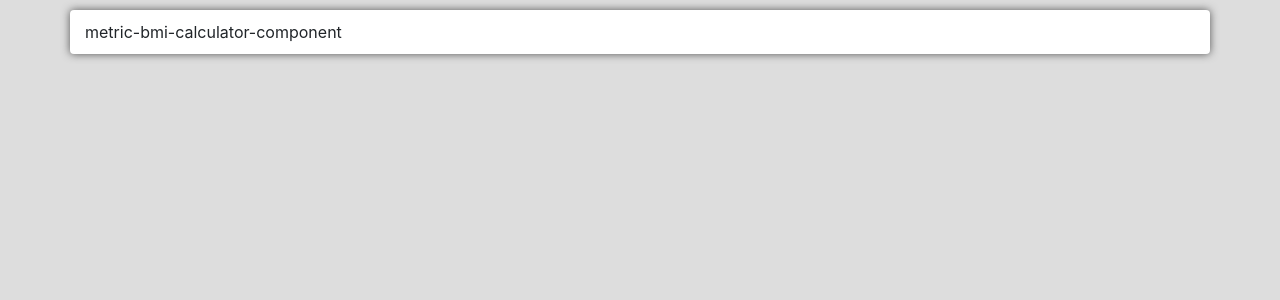
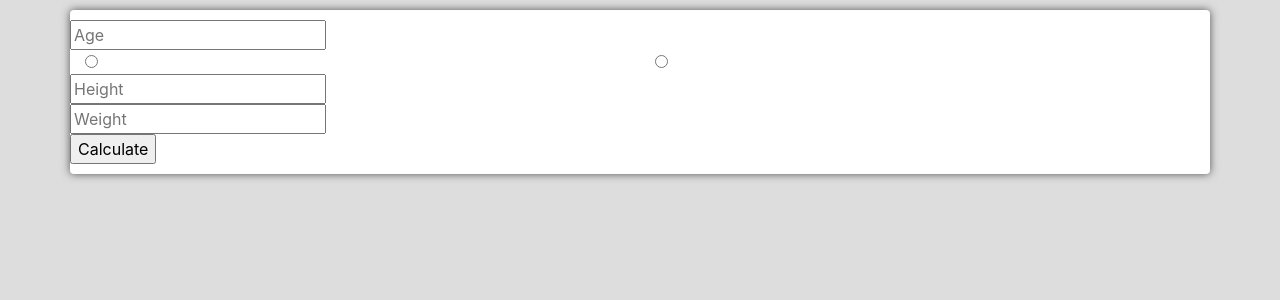
Before and after one commit to vuduytruc/bmi-calculator, an Angular app: page / in a window 1280 px wide. Shown: the top 300 px of the page. Built offline with nearby package versions, Linux system fonts and the light colour scheme.

Commit message:
Edit Metric BMI Calculator Form

```diff
--- a/src/app/metric-bmi-calculator/metric-bmi-calculator.component.html
+++ b/src/app/metric-bmi-calculator/metric-bmi-calculator.component.html
@@ -1,3 +1,24 @@
 <div class="metric-bmi-calculator-component">
-  metric-bmi-calculator-component
+  <form action="#">
+    <div class="row">
+      <input type="text" name="age" placeholder="Age" id="metric-bmi-calculator-form-age"/>
+    </div>
+    <div class="row">
+      <div class="col">
+        <input type="radio" name="sex" value="male" id="metric-bmi-calculator-form-sex-male"/>
+      </div>
+      <div class="col">
+        <input type="radio" name="sex" value="female" id="metric-bmi-calculator-form-sex-female"/>
+      </div>
+    </div>
+    <div class="row">
+      <input type="text" name="height" placeholder="Height" id="metric-bmi-calculator-form-height"/>
+    </div>
+    <div class="row">
+      <input type="text" name="weight" placeholder="Weight" id="metric-bmi-calculator-form-weight"/>
+    </div>
+    <div class="row">
+      <input type="button" value="Calculate" id="metric-bmi-calculator-form-calculate"/>
+    </div>
+  </form>
 </div>
```
